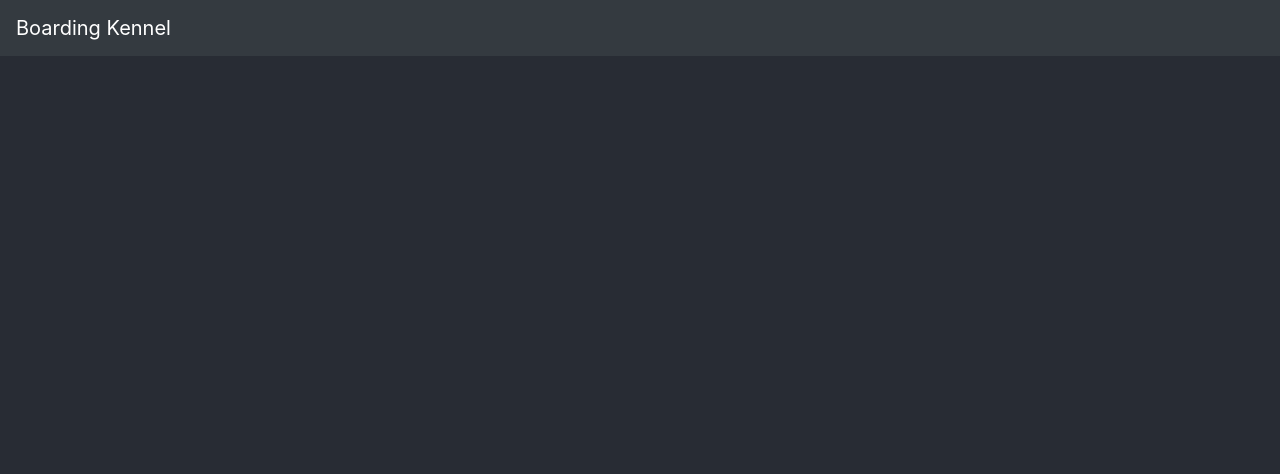
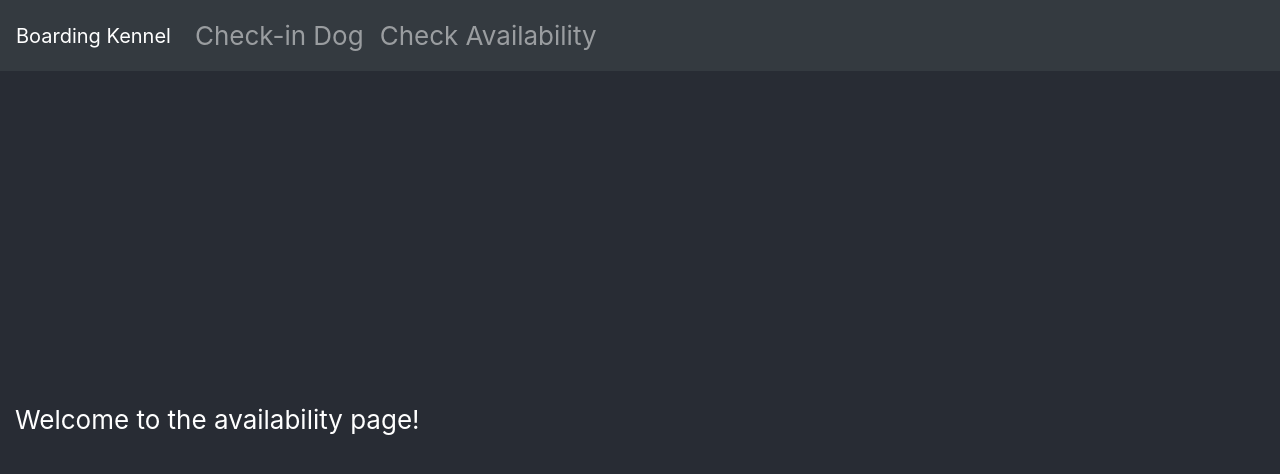
Before and after one commit to mlwilliams-tutoring/BoardingKennel, a React app in the folder boardingkennel-ui/: page /availability in a window 1280 px wide. Shown: the top 474 px of the page. Built offline with nearby package versions, Linux system fonts and the light colour scheme.

Commit message:
Add new availability component and navigation

```diff
--- a/boardingkennel-ui/src/App.js
+++ b/boardingkennel-ui/src/App.js
@@ -5,6 +5,7 @@ import { Navbar, Nav, Button } from 'react-bootstrap';
 import { BrowserRouter as Router, Route } from 'react-router-dom';
 import Home from './components/Home';
 import CheckIn from './components/CheckIn';
+import Availability from './components/Availability';
 
 function App() {
   return (
@@ -13,9 +14,15 @@ function App() {
         <div className="App-header">
           <Navbar bg="dark" variant="dark" expanded="true" expand="lg" fixed="top">
             <Navbar.Brand href="/">Boarding Kennel</Navbar.Brand>
+            <Nav className="mr-auto">
+              <Nav.Link href="/checkin">Check-in Dog</Nav.Link>
+              <Nav.Link href="/availability">Check Availability</Nav.Link>
+            </Nav>
           </Navbar>
           <div className="component">
             <Route path="/" exact component={Home} />
+            <Route path="/checkin" component={CheckIn} />
+            <Route path="/availability" component={Availability} />
           </div>
         </div>
       </Router>
--- /dev/null
+++ b/boardingkennel-ui/src/components/Availability.js
@@ -0,0 +1,15 @@
+import React, { Component } from 'react';
+
+class Availability extends Component {
+    render() {
+        return (
+            <div>
+                <p>
+                    Welcome to the availability page!
+                </p>
+            </div>
+        );
+    }
+}
+
+export default Availability;
```
Also changed, not shown: 1 other file (tests, documents, lock files or other folders).
